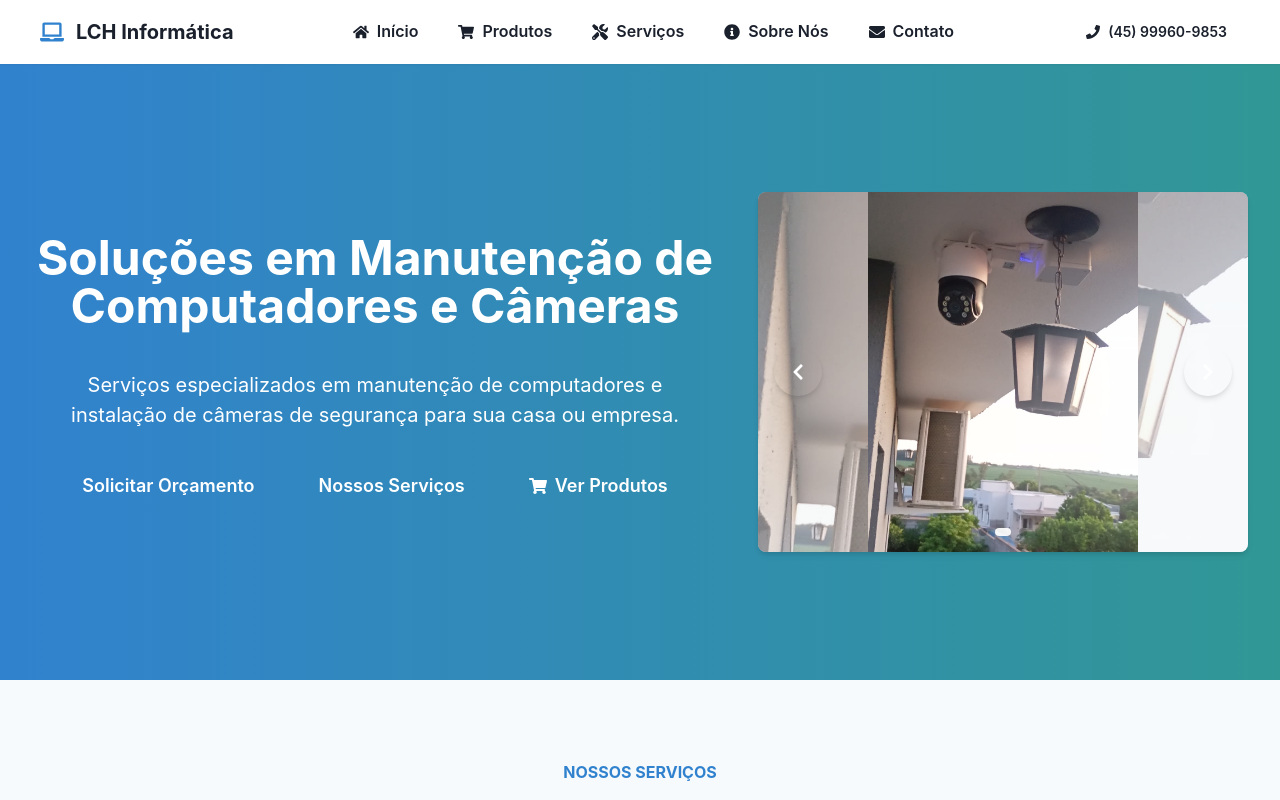
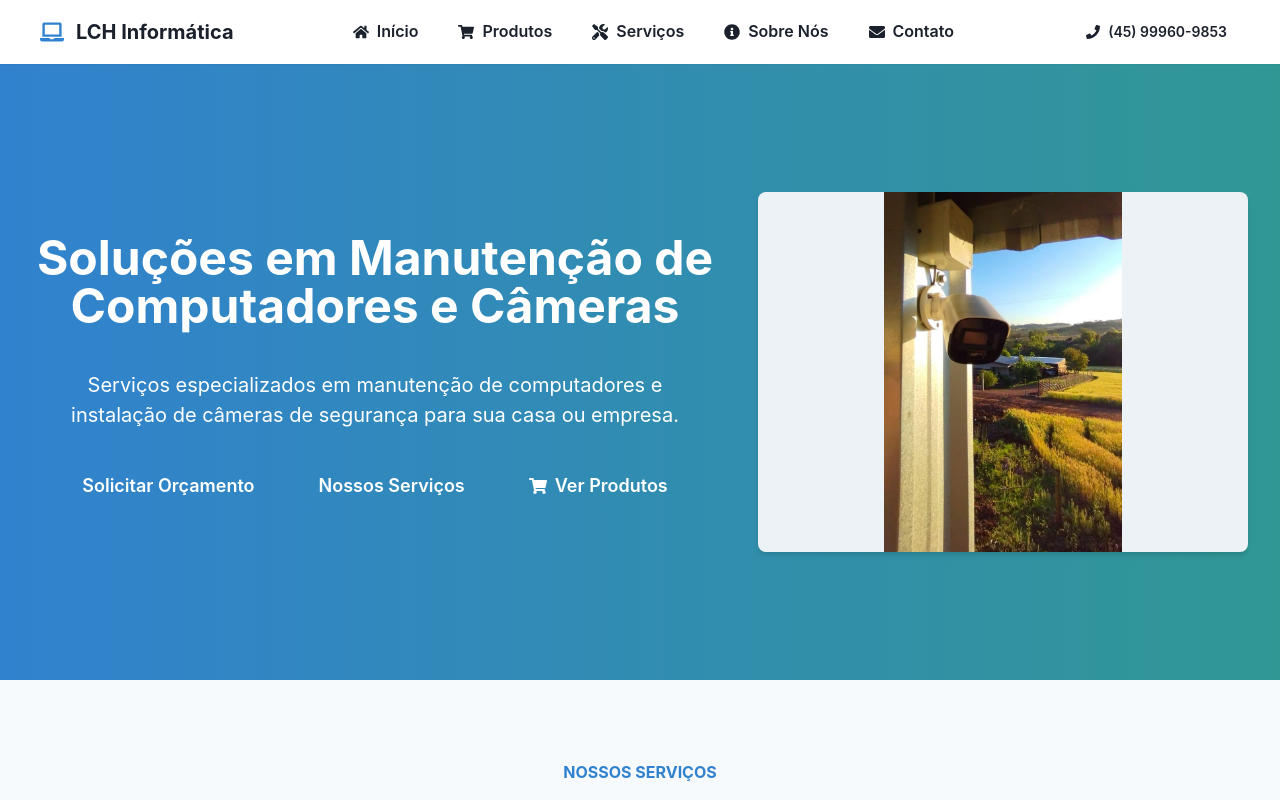
Before and after one commit to heimerdingerluiz/lch-informatica-site, a React (Vite) app: page / in a window 1280 px wide. Shown: the top 800 px of the page. Built offline with nearby package versions, Linux system fonts and the light colour scheme.

Commit message:
Removidas animações e navegação do slider de imagens

```diff
--- a/src/components/ServiceImageSlider.jsx
+++ b/src/components/ServiceImageSlider.jsx
@@ -21,25 +21,12 @@ export default function ServiceImageSlider({
 }) {
   const [index, setIndex] = useState(0);
   const timerRef = useRef(null);
-  const bgDot = useColorModeValue('blackAlpha.400', 'whiteAlpha.500');
-  const bgDotActive = useColorModeValue('whiteAlpha.900', 'white');
   const frameBg = bg ?? useColorModeValue('gray.100', 'gray.800');
 
   const next = () => setIndex((prev) => (prev + 1) % images.length);
   const prev = () => setIndex((prev) => (prev - 1 + images.length) % images.length);
 
-  useEffect(() => {
-    if (!images.length) return;
-    timerRef.current = setInterval(next, intervalMs);
-    return () => clearInterval(timerRef.current);
-    // eslint-disable-next-line react-hooks/exhaustive-deps
-  }, [images.length, intervalMs]);
-
-  const handleManual = (go) => {
-    clearInterval(timerRef.current);
-    go();
-    timerRef.current = setInterval(next, intervalMs);
-  };
+  // Removido o efeito de troca automática de imagens
 
   if (!images?.length) {
     return (
@@ -53,101 +40,20 @@ export default function ServiceImageSlider({
 
   return (
     <Box position="relative" h={height} borderRadius={borderRadius} overflow="hidden" boxShadow="md" bg={fit === 'contain' ? frameBg : 'transparent'}>
-      {images.map((src, i) => (
-        <Box key={i} position="absolute" inset={0}>
-          {/* Blurred backdrop to fill sides when using contain */}
-          {backdrop && (
-            <Box
-              position="absolute"
-              inset={0}
-              bgImage={`url(${src})`}
-              bgSize="cover"
-              bgPos="center"
-              transform="scale(1.08)"
-              opacity={i === index ? 0.6 : 0}
-              transition="opacity 0.6s ease"
-            />
-          )}
+      {/* Mostra apenas a imagem atual sem animação */}
       <Box position="relative" w="100%" h="100%" overflow="hidden">
         <Image
-              src={src}
-              alt={`Serviço ${i + 1}`}
-              position="absolute"
-              inset={0}
+          src={images[index]}
+          alt={`Serviço ${index + 1}`}
           w="100%"
           h="100%"
           objectFit={fit}
           objectPosition="center"
-              opacity={i === index ? 1 : 0}
-              transition="opacity 0.6s ease"
           loading="lazy"
         />
       </Box>
-        </Box>
-      ))}
 
-      {/* Navigation Arrows */}
-      {images.length > 1 && (
-        <>
-          <IconButton
-            aria-label="Imagem anterior"
-            icon={<FaChevronLeft />}
-            position="absolute"
-            left={4}
-            top="50%"
-            transform="translateY(-50%)"
-            zIndex={1}
-            onClick={() => handleManual(prev)}
-            variant="ghost"
-            colorScheme="whiteAlpha"
-            color="white"
-            _hover={{ bg: 'blackAlpha.400' }}
-            _active={{ bg: 'blackAlpha.500' }}
-            size="lg"
-            borderRadius="full"
-            boxShadow="md"
-          />
-          <IconButton
-            aria-label="Próxima imagem"
-            icon={<FaChevronRight />}
-            position="absolute"
-            right={4}
-            top="50%"
-            transform="translateY(-50%)"
-            zIndex={1}
-            onClick={() => handleManual(next)}
-            variant="ghost"
-            colorScheme="whiteAlpha"
-            color="white"
-            _hover={{ bg: 'blackAlpha.400' }}
-            _active={{ bg: 'blackAlpha.500' }}
-            size="lg"
-            borderRadius="full"
-            boxShadow="md"
-          />
-        </>
-      )}
-
-      {/* Dots Navigation */}
-      {images.length > 1 && (
-        <HStack spacing={2} position="absolute" bottom={4} left="50%" transform="translateX(-50%)" zIndex={1}>
-          {images.map((_, i) => (
-            <Box
-              key={i}
-              as="button"
-              onClick={() => handleManual(() => setIndex(i))}
-              w={i === index ? 4 : 2}
-              h={2}
-              borderRadius="full"
-              bg={i === index ? bgDotActive : bgDot}
-              transition="all 0.2s"
-              _hover={{ bg: 'whiteAlpha.700' }}
-              _focus={{ outline: 'none' }}
-              aria-label={`Ir para imagem ${i + 1}`}
-            />
-          ))}
-        </HStack>
-      )}
+      {/* Navegação removida */}
     </Box>
   );
 }
```
Lines whose indentation alone changed are shown as unchanged.
